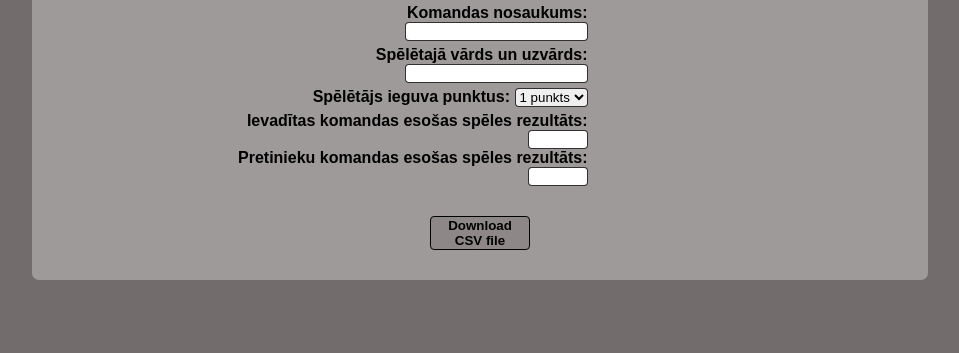
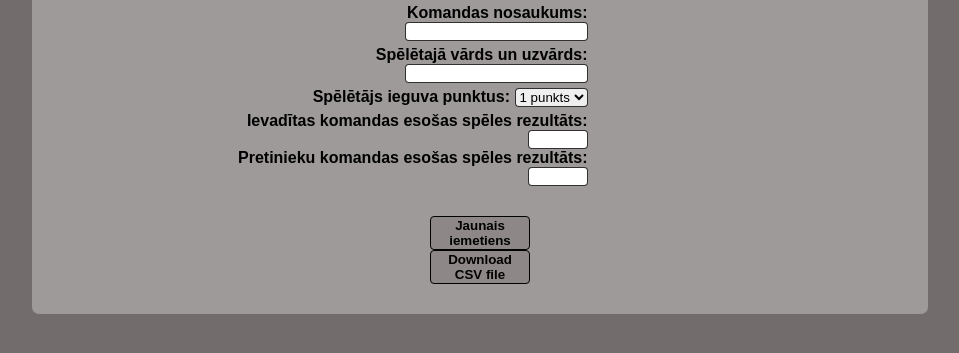
Before and after one commit to RobertsRob/BasketballDataInputR1093, a plain HTML site: page index.html in a window 1280 px wide. Shown: the part 343-696 px from the top of the page, without its empty margins (160-1119 px from the left). Drawn offline with Linux system fonts and the light colour scheme; some packages are replaced by stand-ins of ours; a script that the page names is missing.

Commit message:
Update index.html conti vjd
izlaboju un pieliku vel vienu pogu

```diff
--- a/index.html
+++ b/index.html
@@ -38,6 +38,9 @@
             </div>
 
             <div class="button">
+                <button class="buttonPr" onclick="newVrInp();">
+                    <b>Jaunais iemetiens</b>
+                </button>
                 <button class="buttonPr" onclick="buttonPress();">
                     <b>Download CSV file</b>
                 </button>
```
